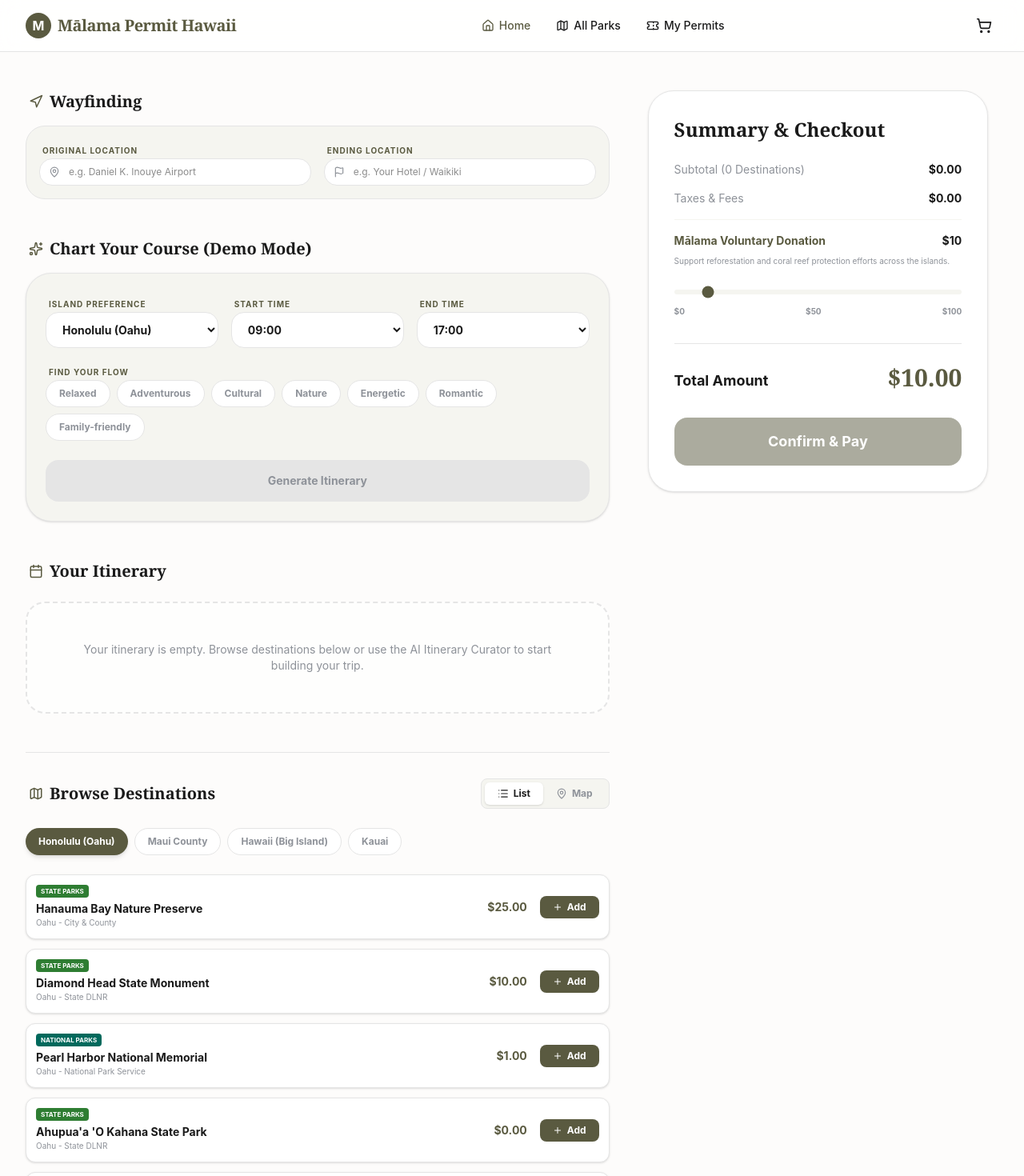
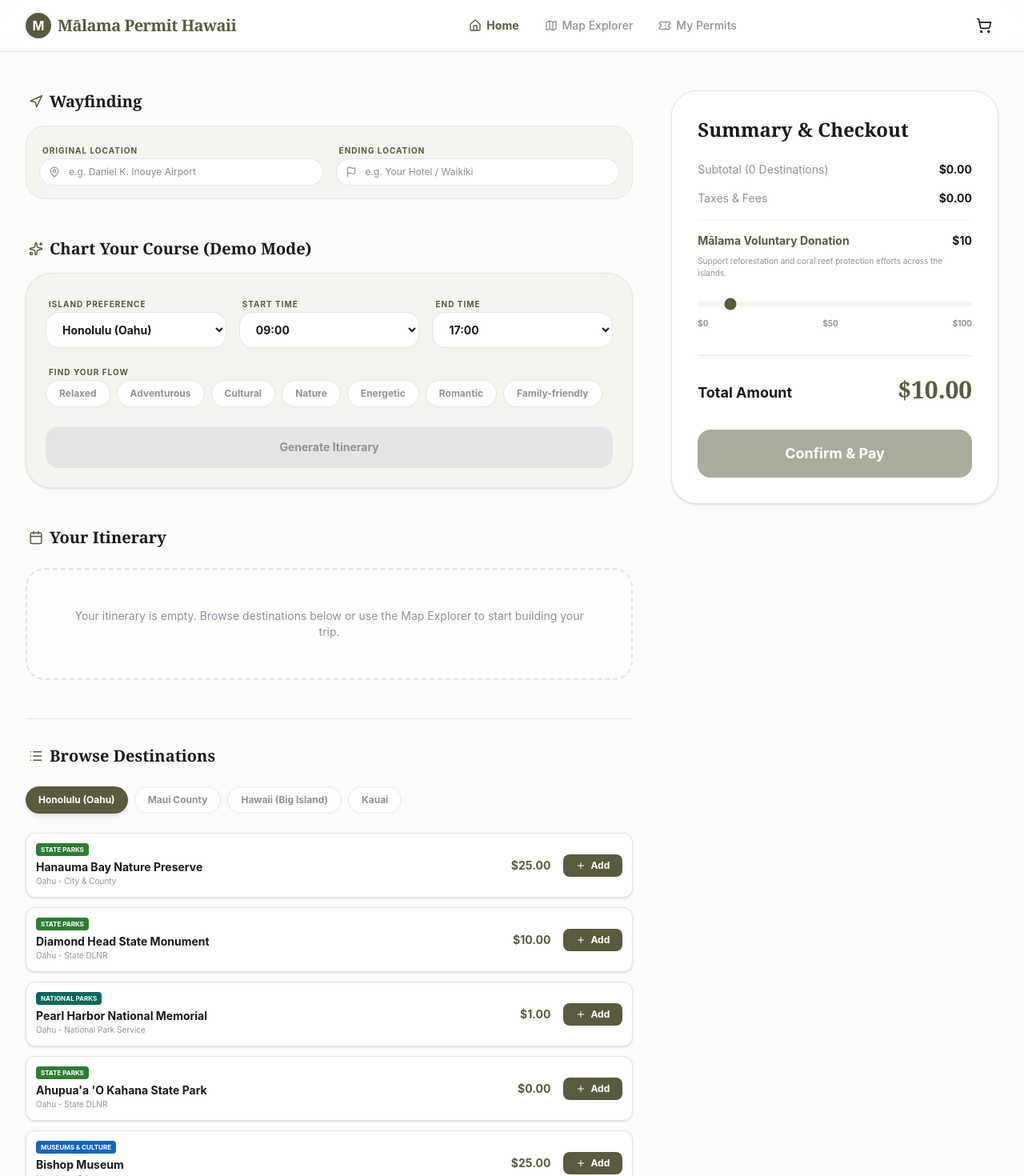
Before and after one commit to typingegg/Malama-Permit-Hawaii, a React (Vite) app: page / in a window 1280 px wide. Shown: the top 1470 px of the page at 80% size. Built offline with nearby package versions, Linux system fonts and the light colour scheme.

Commit message:
Update print statement from 'Hello' to 'Goodbye'

```diff
--- a/src/App.tsx
+++ b/src/App.tsx
@@ -103,8 +103,8 @@ export default function App() {
   const [activeCategory, setActiveCategory] = useState<'All' | 'State Parks' | 'National Parks' | 'Museums & Culture' | 'Botanical Gardens' | 'Historic Sites'>('All');
   const [isMenuOpen, setIsMenuOpen] = useState(false);
 
-  // UI State
-  const [viewMode, setViewMode] = useState<'list' | 'map'>('list');
+  // Page Navigation State
+  const [currentPage, setCurrentPage] = useState<'home' | 'map'>('home');
   const [selectedMapItem, setSelectedMapItem] = useState<DestinationItem | null>(null);
 
   // Wayfinding State
@@ -132,7 +132,6 @@ export default function App() {
     }
   };
 
-  // ====== SIMULATED AI CURATOR ======
   const curateItinerary = async () => {
     if (selectedFeels.length === 0) return;
     setIsCurating(true);
@@ -172,7 +171,6 @@ export default function App() {
     }
   };
 
-  // ====== SIMULATED AVAILABILITY CHECK ======
   const checkAvailability = async (id: string) => {
     const item = items.find(i => i.id === id);
     if (!item) return;
@@ -249,15 +247,27 @@ export default function App() {
       <nav className="sticky top-0 z-40 w-full bg-white/80 backdrop-blur-md border-b border-[#E5E5E5]">
         <div className="max-w-7xl mx-auto px-4 sm:px-6 lg:px-8">
           <div className="flex justify-between h-16 items-center">
-            <div className="flex items-center gap-2">
+            <div className="flex items-center gap-2 cursor-pointer" onClick={() => setCurrentPage('home')}>
               <div className="w-8 h-8 bg-[#5A5A40] rounded-full flex items-center justify-center text-white font-bold">M</div>
               <span className="text-xl font-serif font-bold tracking-tight text-[#5A5A40]">Mālama Permit Hawaii</span>
             </div>
 
             <div className="hidden md:flex items-center space-x-8 text-sm font-medium">
-              <a href="#" className="text-[#5A5A40] hover:opacity-70 flex items-center gap-1.5"><Home size={16} /> Home</a>
-              <a href="#browse" className="text-[#1A1A1A] hover:opacity-70 flex items-center gap-1.5"><MapIcon size={16} /> All Parks</a>
-              <a href="#" className="text-[#1A1A1A] hover:opacity-70 flex items-center gap-1.5"><Ticket size={16} /> My Permits</a>
+              <button
+                onClick={() => setCurrentPage('home')}
+                className={`flex items-center gap-1.5 transition-colors ${currentPage === 'home' ? 'text-[#5A5A40] font-bold' : 'text-[#8E9299] hover:text-[#1A1A1A]'}`}
+              >
+                <Home size={16} /> Home
+              </button>
+              <button
+                onClick={() => { setCurrentPage('map'); setSelectedMapItem(null); }}
+                className={`flex items-center gap-1.5 transition-colors ${currentPage === 'map' ? 'text-[#5A5A40] font-bold' : 'text-[#8E9299] hover:text-[#1A1A1A]'}`}
+              >
+                <MapIcon size={16} /> Map Explorer
+              </button>
+              <button className="flex items-center gap-1.5 text-[#8E9299] hover:text-[#1A1A1A] transition-colors">
+                <Ticket size={16} /> My Permits
+              </button>
             </div>
 
             <div className="flex items-center gap-2 md:gap-4">
@@ -280,11 +290,32 @@ export default function App() {
         </div>
       </nav>
 
+      {/* Mobile Menu Dropdown */}
+      <AnimatePresence>
+        {isMenuOpen && (
+          <motion.div
+            initial={{ height: 0, opacity: 0 }}
+            animate={{ height: 'auto', opacity: 1 }}
+            exit={{ height: 0, opacity: 0 }}
+            className="md:hidden bg-white border-b border-[#E5E5E5] overflow-hidden"
+          >
+            <div className="px-4 py-4 flex flex-col gap-4 text-sm font-medium">
+               <button onClick={() => { setCurrentPage('home'); setIsMenuOpen(false); }} className={`flex items-center gap-2 ${currentPage === 'home' ? 'text-[#5A5A40] font-bold' : 'text-[#8E9299]'}`}><Home size={16}/> Home</button>
+               <button onClick={() => { setCurrentPage('map'); setIsMenuOpen(false); }} className={`flex items-center gap-2 ${currentPage === 'map' ? 'text-[#5A5A40] font-bold' : 'text-[#8E9299]'}`}><MapIcon size={16}/> Map Explorer</button>
+               <button className="flex items-center gap-2 text-[#8E9299]"><Ticket size={16}/> My Permits</button>
+            </div>
+          </motion.div>
+        )}
+      </AnimatePresence>
+
       <main className="max-w-7xl mx-auto px-4 sm:px-6 lg:px-8 py-8 md:py-12">
         <div className="flex flex-col lg:flex-row gap-8 lg:gap-12">
 
-          <div className="lg:w-[60%] space-y-12">
+          {/* Main Content Area (Swaps between Home List and Map Explorer) */}
+          <div className="lg:w-[60%] xl:w-[65%]">
 
+            {currentPage === 'home' ? (
+              <div className="space-y-12">
                 <div className="space-y-4">
                   <div className="flex items-center gap-2 ml-1">
                     <Navigation size={18} className="text-[#5A5A40]" />
@@ -425,7 +456,7 @@ export default function App() {
                   <div className="space-y-3">
                     {items.length === 0 ? (
                       <div className="p-12 text-center border-2 border-dashed border-[#E5E5E5] rounded-3xl bg-white/50">
-                    <p className="text-[#8E9299] text-sm">Your itinerary is empty. Browse destinations below or use the AI Itinerary Curator to start building your trip.</p>
+                        <p className="text-[#8E9299] text-sm">Your itinerary is empty. Browse destinations below or use the Map Explorer to start building your trip.</p>
                       </div>
                     ) : (
                       items.map((item) => (
@@ -498,36 +529,17 @@ export default function App() {
                   </div>
                 </section>
 
-            <section id="browse" className="space-y-6 pt-8 border-t border-[#E5E5E5]">
-              <div className="flex flex-col sm:flex-row sm:items-center justify-between gap-4 ml-1">
-                <div className="flex items-center gap-2">
-                  <MapIcon size={18} className="text-[#5A5A40]" />
+                <section className="space-y-6 pt-8 border-t border-[#E5E5E5]">
+                  <div className="flex items-center gap-2 ml-1">
+                    <List size={18} className="text-[#5A5A40]" />
                     <h2 className="text-xl font-serif font-bold text-[#1A1A1A]">Browse Destinations</h2>
                   </div>
 
-                {/* List / Map View Toggle */}
-                <div className="flex bg-[#F5F5F0] rounded-lg p-1 border border-[#E5E5E5] self-start sm:self-auto">
-                  <button
-                    onClick={() => { setViewMode('list'); setSelectedMapItem(null); }}
-                    className={`flex items-center gap-1.5 px-4 py-1.5 text-xs font-bold rounded-md transition-all ${viewMode === 'list' ? 'bg-white shadow-sm text-[#1A1A1A]' : 'text-[#8E9299] hover:text-[#1A1A1A]'}`}
-                  >
-                    <List size={14} /> List
-                  </button>
-                  <button
-                    onClick={() => setViewMode('map')}
-                    className={`flex items-center gap-1.5 px-4 py-1.5 text-xs font-bold rounded-md transition-all ${viewMode === 'map' ? 'bg-white shadow-sm text-[#1A1A1A]' : 'text-[#8E9299] hover:text-[#1A1A1A]'}`}
-                  >
-                    <MapPin size={14} /> Map
-                  </button>
-                </div>
-              </div>
-
-              <div className="flex flex-col gap-4">
                   <div className="flex flex-wrap gap-2">
                     {Object.keys(DESTINATIONS_DATA).map((county) => (
                       <button
                         key={county}
-                      onClick={() => { setActiveTab(county); setSelectedMapItem(null); }}
+                        onClick={() => setActiveTab(county)}
                         className={`px-4 py-2 rounded-full text-xs font-bold transition-all ${
                           activeTab === county ? 'bg-[#5A5A40] text-white shadow-md' : 'bg-white border border-[#E5E5E5] text-[#8E9299] hover:border-[#5A5A40]/30'
                         }`}
@@ -536,89 +548,7 @@ export default function App() {
                       </button>
                     ))}
                   </div>
-              </div>
 
-              {/* Dynamic Rendering: Map vs List */}
-              {viewMode === 'map' ? (
-                <div className="space-y-4">
-                  <div className="w-full h-[500px] rounded-2xl overflow-hidden border border-[#E5E5E5] relative bg-[#F5F5F0]">
-                    <Map
-                      center={getMapCenter(activeTab)}
-                      zoom={getMapZoom(activeTab)}
-                      provider={(x, y, z, dpr) => `https://a.basemaps.cartocdn.com/light_all/${z}/${x}/${y}${dpr >= 2 ? '@2x' : ''}.png`}
-                    >
-                      <ZoomControl />
-                      {filteredDestinations.map(dest => (
-                        <Overlay key={dest.id} anchor={[dest.lat, dest.lng]} offset={[8, 8]}>
-                           <div
-                             onClick={() => setSelectedMapItem(dest)}
-                             className="w-4 h-4 rounded-full border-2 border-white cursor-pointer hover:scale-125 transition-transform"
-                             style={{
-                               backgroundColor: getCategoryColor(dest.category),
-                               boxShadow: '0 2px 4px rgba(0,0,0,0.3)'
-                             }}
-                           />
-                        </Overlay>
-                      ))}
-                    </Map>
-
-                    {/* Interactive Map Overlay Card */}
-                    <AnimatePresence>
-                      {selectedMapItem && (
-                        <motion.div
-                          initial={{ opacity: 0, y: 20 }}
-                          animate={{ opacity: 1, y: 0 }}
-                          exit={{ opacity: 0, y: 20 }}
-                          className="absolute bottom-4 left-4 right-4 sm:left-auto sm:right-4 sm:w-[300px] bg-white p-4 rounded-xl shadow-xl border border-[#E5E5E5] z-[1000]"
-                        >
-                          <button
-                            onClick={() => setSelectedMapItem(null)}
-                            className="absolute top-3 right-3 text-[#8E9299] hover:text-[#1A1A1A] p-1 rounded-full hover:bg-[#F5F5F0] transition-colors"
-                          >
-                            <X size={16} />
-                          </button>
-                          <span className="text-[8px] font-bold uppercase px-1.5 py-0.5 rounded text-white mb-2 inline-block" style={{ backgroundColor: getCategoryColor(selectedMapItem.category) }}>
-                             {selectedMapItem.category}
-                          </span>
-                          <h4 className="font-bold text-base text-[#1A1A1A] mb-1 leading-tight pr-6">{selectedMapItem.name}</h4>
-                          <p className="text-[10px] text-[#8E9299] mb-4 flex items-center gap-1 font-medium">
-                            <MapPin size={10} /> {selectedMapItem.location}
-                          </p>
-                          <div className="flex items-center justify-between">
-                            <p className="text-lg font-bold text-[#5A5A40]">${selectedMapItem.fee.toFixed(2)}</p>
-                            <button
-                              onClick={() => {
-                                 addItem(selectedMapItem);
-                                 setSelectedMapItem(null);
-                              }}
-                              disabled={items.some(i => i.id === selectedMapItem.id)}
-                              className="bg-[#5A5A40] disabled:bg-[#E8F5E9] disabled:text-[#2E7D32] text-white px-4 py-2 rounded-lg text-xs font-bold hover:bg-[#4A4A30] transition-colors"
-                            >
-                              {items.some(i => i.id === selectedMapItem.id) ? 'Added to Itinerary' : 'Add to Itinerary'}
-                            </button>
-                          </div>
-                        </motion.div>
-                      )}
-                    </AnimatePresence>
-                  </div>
-
-                  {/* Map Category Legend */}
-                  <div className="flex flex-wrap gap-x-4 gap-y-2 px-2 pb-2">
-                    {[
-                      { label: 'State Parks', color: '#2E7D32' },
-                      { label: 'National Parks', color: '#00695C' },
-                      { label: 'Museums & Culture', color: '#1565C0' },
-                      { label: 'Botanical Gardens', color: '#AD1457' },
-                      { label: 'Historic Sites', color: '#F57F17' }
-                    ].map(cat => (
-                      <div key={cat.label} className="flex items-center gap-1.5 text-[10px] font-bold text-[#8E9299] uppercase tracking-wider">
-                        <div className="w-2.5 h-2.5 rounded-full" style={{ backgroundColor: cat.color }} />
-                        {cat.label}
-                      </div>
-                    ))}
-                  </div>
-                </div>
-              ) : (
                   <div className="flex flex-col gap-3">
                     {filteredDestinations.map((dest) => {
                       const isInCart = items.some(i => i.id === dest.id);
@@ -653,10 +583,112 @@ export default function App() {
                       );
                     })}
                   </div>
-              )}
                 </section>
               </div>
+            ) : (
+              /* ======================= MAP EXPLORER PAGE ======================= */
+              <div className="space-y-6">
+                <div className="flex flex-col gap-2 ml-1">
+                  <div className="flex items-center gap-2">
+                    <MapIcon size={24} className="text-[#5A5A40]" />
+                    <h2 className="text-2xl font-serif font-bold text-[#1A1A1A]">Interactive Map Explorer</h2>
+                  </div>
+                  <p className="text-sm text-[#8E9299]">Explore parks, monuments, and cultural sites across the islands.</p>
+                </div>
 
+                <div className="flex flex-wrap gap-2">
+                  {Object.keys(DESTINATIONS_DATA).map((county) => (
+                    <button
+                      key={county}
+                      onClick={() => { setActiveTab(county); setSelectedMapItem(null); }}
+                      className={`px-4 py-2 rounded-full text-xs font-bold transition-all ${
+                        activeTab === county ? 'bg-[#5A5A40] text-white shadow-md' : 'bg-white border border-[#E5E5E5] text-[#8E9299] hover:border-[#5A5A40]/30'
+                      }`}
+                    >
+                      {county}
+                    </button>
+                  ))}
+                </div>
+
+                <div className="w-full h-[600px] rounded-3xl overflow-hidden border border-[#E5E5E5] relative bg-[#F5F5F0] shadow-sm">
+                  <Map
+                    center={getMapCenter(activeTab)}
+                    zoom={getMapZoom(activeTab)}
+                    provider={(x, y, z, dpr) => `https://a.basemaps.cartocdn.com/light_all/${z}/${x}/${y}${dpr >= 2 ? '@2x' : ''}.png`}
+                  >
+                    <ZoomControl />
+                    {filteredDestinations.map(dest => (
+                      <Overlay key={dest.id} anchor={[dest.lat, dest.lng]} offset={[8, 8]}>
+                          <div
+                            onClick={() => setSelectedMapItem(dest)}
+                            className="w-4 h-4 rounded-full border-2 border-white cursor-pointer hover:scale-125 transition-transform"
+                            style={{
+                              backgroundColor: getCategoryColor(dest.category),
+                              boxShadow: '0 2px 4px rgba(0,0,0,0.3)'
+                            }}
+                          />
+                      </Overlay>
+                    ))}
+                  </Map>
+
+                  <AnimatePresence>
+                    {selectedMapItem && (
+                      <motion.div
+                        initial={{ opacity: 0, y: 20 }}
+                        animate={{ opacity: 1, y: 0 }}
+                        exit={{ opacity: 0, y: 20 }}
+                        className="absolute bottom-6 left-6 right-6 sm:left-auto sm:right-6 sm:w-[320px] bg-white p-5 rounded-2xl shadow-2xl border border-[#E5E5E5] z-[1000]"
+                      >
+                        <button
+                          onClick={() => setSelectedMapItem(null)}
+                          className="absolute top-4 right-4 text-[#8E9299] hover:text-[#1A1A1A] p-1 rounded-full hover:bg-[#F5F5F0] transition-colors"
+                        >
+                          <X size={16} />
+                        </button>
+                        <span className="text-[9px] font-bold uppercase px-2 py-1 rounded text-white mb-3 inline-block tracking-wider" style={{ backgroundColor: getCategoryColor(selectedMapItem.category) }}>
+                            {selectedMapItem.category}
+                        </span>
+                        <h4 className="font-serif font-bold text-lg text-[#1A1A1A] mb-1 leading-tight pr-6">{selectedMapItem.name}</h4>
+                        <p className="text-xs text-[#8E9299] mb-4 flex items-center gap-1.5 font-medium">
+                          <MapPin size={12} /> {selectedMapItem.location}
+                        </p>
+                        <div className="flex items-center justify-between pt-4 border-t border-[#F5F5F0]">
+                          <p className="text-xl font-bold text-[#5A5A40]">${selectedMapItem.fee.toFixed(2)}</p>
+                          <button
+                            onClick={() => {
+                                addItem(selectedMapItem);
+                                setSelectedMapItem(null);
+                            }}
+                            disabled={items.some(i => i.id === selectedMapItem.id)}
+                            className="bg-[#5A5A40] disabled:bg-[#E8F5E9] disabled:text-[#2E7D32] text-white px-4 py-2 rounded-xl text-xs font-bold hover:bg-[#4A4A30] transition-all shadow-md active:scale-95"
+                          >
+                            {items.some(i => i.id === selectedMapItem.id) ? 'Added' : 'Add to Itinerary'}
+                          </button>
+                        </div>
+                      </motion.div>
+                    )}
+                  </AnimatePresence>
+                </div>
+
+                <div className="flex flex-wrap gap-x-6 gap-y-3 px-2">
+                  {[
+                    { label: 'State Parks', color: '#2E7D32' },
+                    { label: 'National Parks', color: '#00695C' },
+                    { label: 'Museums & Culture', color: '#1565C0' },
+                    { label: 'Botanical Gardens', color: '#AD1457' },
+                    { label: 'Historic Sites', color: '#F57F17' }
+                  ].map(cat => (
+                    <div key={cat.label} className="flex items-center gap-2 text-xs font-bold text-[#8E9299] uppercase tracking-wider">
+                      <div className="w-3 h-3 rounded-full shadow-sm" style={{ backgroundColor: cat.color }} />
+                      {cat.label}
+                    </div>
+                  ))}
+                </div>
+              </div>
+            )}
+          </div>
+
+          {/* Right Column: Persistent Summary & Checkout sidebar */}
           <div className="lg:w-[40%] xl:w-[35%]">
             <div className="lg:sticky lg:top-24 space-y-6">
               <div className="bg-white rounded-[32px] border border-[#E5E5E5] p-8 shadow-sm">
@@ -731,7 +763,7 @@ export default function App() {
               initial={{ scale: 0.9, opacity: 0, y: 20 }}
               animate={{ scale: 1, opacity: 1, y: 0 }}
               exit={{ scale: 0.9, opacity: 0, y: 20 }}
-              className="relative bg-white w-full max-w-md rounded-[40px] p-8 text-center shadow-2xl overflow-hidden"
+              className="relative bg-white w-full max-w-md rounded-[40px] p-8 text-center shadow-2xl overflow-hidden z-[1001]"
             >
               <h2 className="text-3xl font-serif font-bold mb-2">Payment Successful!</h2>
               <p className="text-[#8E9299] text-sm mb-8">Your mock permits are confirmed.</p>
```
Lines whose indentation alone changed are shown as unchanged.
